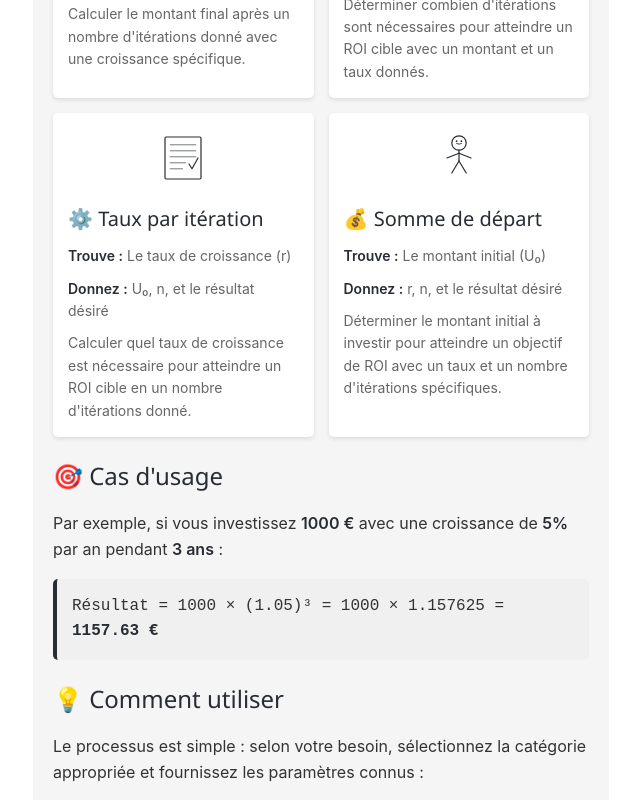
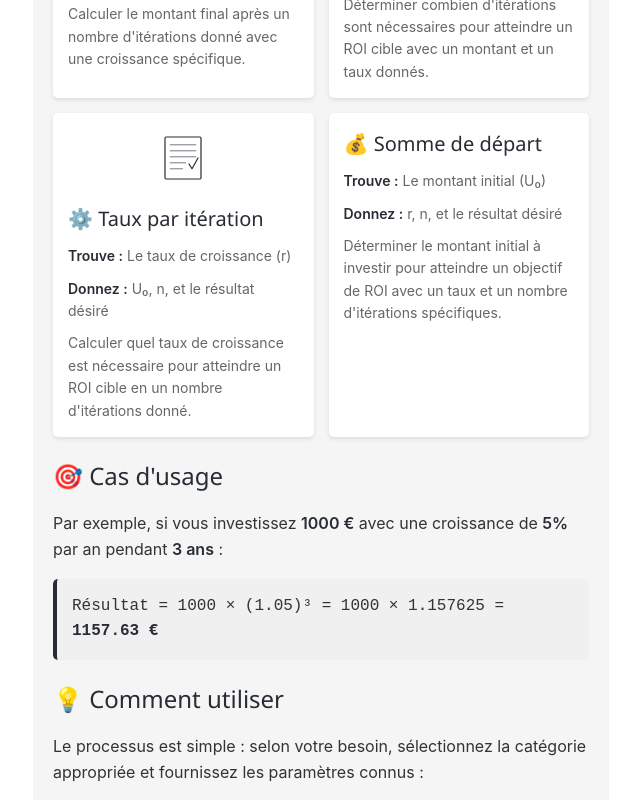
Before and after one commit to hxckinson/Odapi, a React (Create React App) app: page / in a window 1280 px wide. Shown: the part 1280-2080 px from the top of the page, without its empty margins (575-1215 px from the left). Built offline with nearby package versions, Linux system fonts and the light colour scheme.

Commit message:
Remove ridiculous stickman illustration

```diff
--- a/src/jsx/components/Illustrations.jsx
+++ b/src/jsx/components/Illustrations.jsx
@@ -53,33 +53,6 @@ export const CalculatorIllustration = ({ size = 80 }) => (
   </svg>
 );
 
-export const PersonIllustration = ({ size = 80 }) => (
-  <svg width={size} height={size} viewBox="0 0 100 100" fill="none" xmlns="http://www.w3.org/2000/svg">
-    {/* Head */}
-    <circle cx="50" cy="25" r="12" fill="none" stroke="#282c34" strokeWidth="2" />
-
-    {/* Body */}
-    <line x1="50" y1="37" x2="50" y2="55" stroke="#282c34" strokeWidth="2" strokeLinecap="round" />
-
-    {/* Left arm */}
-    <line x1="50" y1="42" x2="30" y2="50" stroke="#282c34" strokeWidth="2" strokeLinecap="round" />
-
-    {/* Right arm */}
-    <line x1="50" y1="42" x2="70" y2="50" stroke="#282c34" strokeWidth="2" strokeLinecap="round" />
-
-    {/* Legs */}
-    <line x1="50" y1="55" x2="38" y2="75" stroke="#282c34" strokeWidth="2" strokeLinecap="round" />
-    <line x1="50" y1="55" x2="62" y2="75" stroke="#282c34" strokeWidth="2" strokeLinecap="round" />
-
-    {/* Face - simple dots */}
-    <circle cx="46" cy="22" r="1.5" fill="#282c34" />
-    <circle cx="54" cy="22" r="1.5" fill="#282c34" />
-
-    {/* Smile */}
-    <path d="M 46 26 Q 50 28 54 26" stroke="#282c34" strokeWidth="1.5" fill="none" strokeLinecap="round" />
-  </svg>
-);
-
 export const GrowthIllustration = ({ size = 80 }) => (
   <svg width={size} height={size} viewBox="0 0 100 100" fill="none" xmlns="http://www.w3.org/2000/svg">
     {/* Upward arrow */}
@@ -110,7 +83,6 @@ export const DocumentIllustration = ({ size = 80 }) => (
 export default {
   ChartIllustration,
   CalculatorIllustration,
-  PersonIllustration,
   GrowthIllustration,
   DocumentIllustration,
 };
--- a/src/jsx/pages/Home.jsx
+++ b/src/jsx/pages/Home.jsx
@@ -3,7 +3,7 @@ import AddCardButton from '../components/buttons/AddCardButton';
 import empty from '../../assets/pictures/empty_safe.png';
 import {useContext} from 'react'
 import {AppContext} from '../App'
-import { ChartIllustration, CalculatorIllustration, PersonIllustration, GrowthIllustration, DocumentIllustration } from '../components/Illustrations'
+import { ChartIllustration, CalculatorIllustration, GrowthIllustration, DocumentIllustration } from '../components/Illustrations'
 
 function Home(){
     const {
@@ -80,9 +80,6 @@ function Home(){
                         <p>Calculer quel taux de croissance est nécessaire pour atteindre un ROI cible en un nombre d'itérations donné.</p>
                     </div>
                     <div className="category-card">
-                        <div style={{ textAlign: 'center', marginBottom: '15px' }}>
-                            <PersonIllustration size={60} />
-                        </div>
                         <h4>💰 Somme de départ</h4>
                         <p><strong>Trouve :</strong> Le montant initial (U₀)</p>
                         <p><strong>Donnez :</strong> r, n, et le résultat désiré</p>
@@ -98,10 +95,6 @@ function Home(){
 
                 <h3>💡 Comment utiliser</h3>
                 <p>Le processus est simple : selon votre besoin, sélectionnez la catégorie appropriée et fournissez les paramètres connus :</p>
-
-                <div style={{ textAlign: 'center', margin: '25px 0' }}>
-                    <PersonIllustration size={80} />
-                </div>
 
                 <ol>
                     <li>Cliquez sur le <strong>bouton "+"</strong> en bas à droite</li>
```
